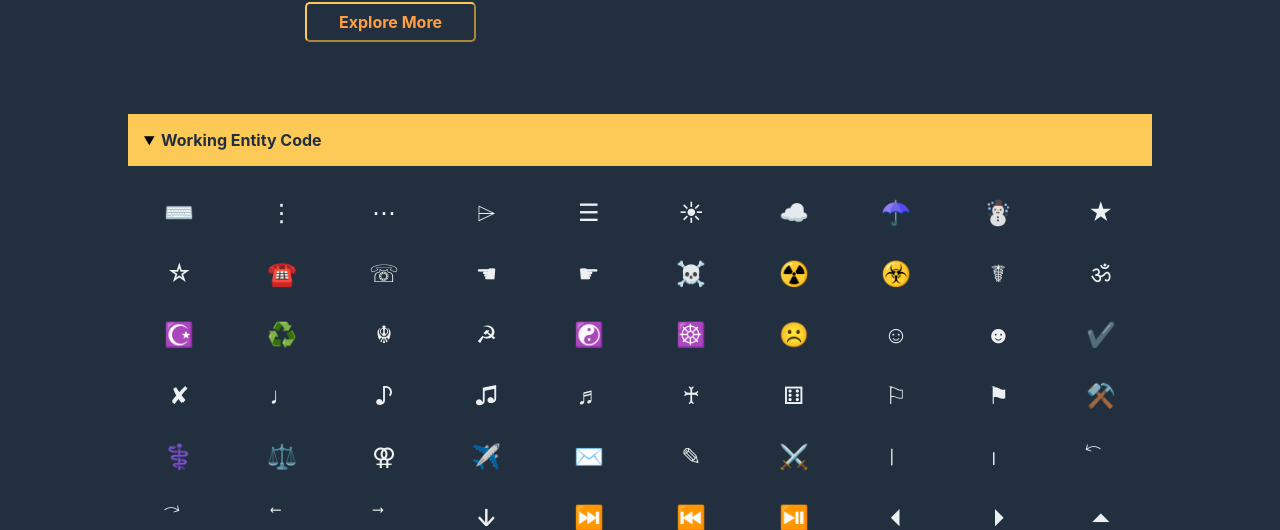
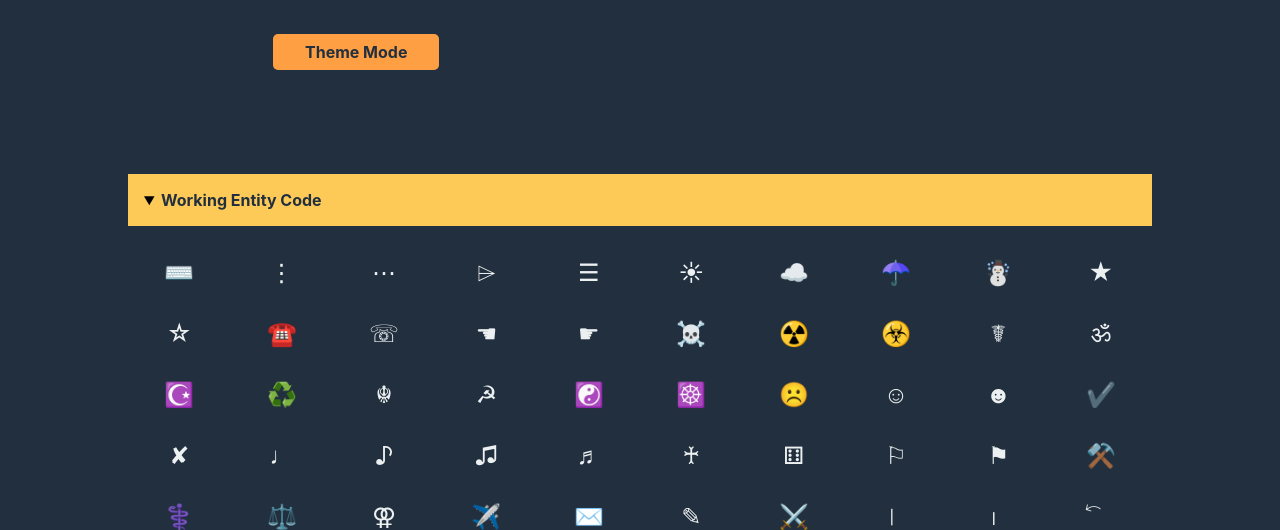
Before and after one commit to MayankDevil/EntityCode, a plain HTML site: page index.html in a window 1280 px wide. Shown: the part 570-1100 px from the top of the page. Drawn offline with Linux system fonts and the light colour scheme.

Commit message:
Update theme button

```diff
--- a/index.html
+++ b/index.html
@@ -18,17 +18,10 @@
 		-->
 		<link rel="stylesheet" href="css/style.css">
 	</head>
-	<body>
+	<body class="">
 
-		<!--
-			================
-			[ script sheet ]
-			================
-		-->
 		<script src="js/entity_data.js"></script>
 		<script src="js/entity_modules.js"></script>
-		<script src="js/script.js"></script>
-
 		<!--
 			--------------------
 			| mother_container |
@@ -75,7 +68,7 @@
 
 					<h4> <b>&nfr;&ofr;&tfr;&efr;</b> &nbsp; "If you use entity code names, write them like this: <b>[&entity_name;]</b>. If you use entity numbers, write them like this: <b>[ &#entity_number; ]</b>. But don't include any spaces between the code.” </h4>
 
-					<a href="#content" class="btn" id="front_btn"> Explore More </a>
+					<button class="btn" id="theme_btn"> Theme Mode </button>
 
 				</div>
 
@@ -129,6 +122,12 @@
 			</footer>
 
 		</main>
+		<!--
+			================
+			[ script sheet ]
+			================
+		-->
+		<script src="js/script.js"></script>
 
 	</body>
 </html>
```
